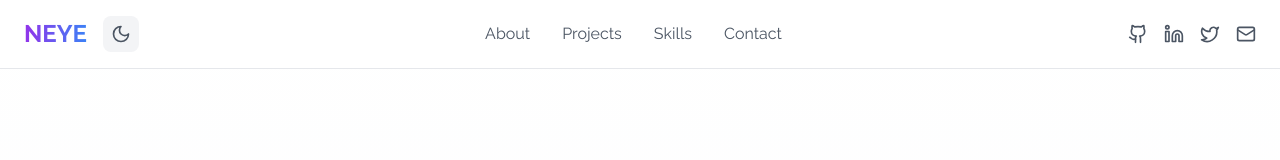
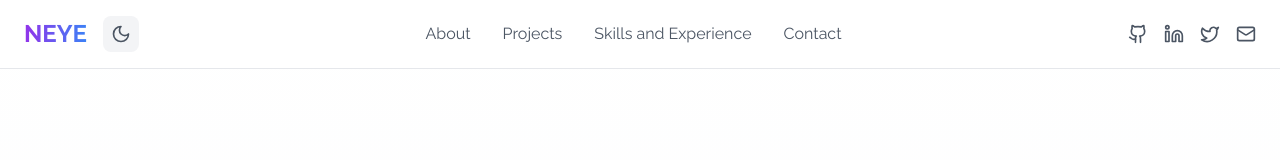
Before and after one commit to neyeah/My_Website, a React (Create React App) app: page / in a window 1280 px wide. Shown: the top 160 px of the page. Built offline with nearby package versions, Linux system fonts and the light colour scheme.

Commit message:
Skills Update

```diff
--- a/src/App.js
+++ b/src/App.js
@@ -5,6 +5,7 @@ import Projects from './components/Projects';
 import Skills from './components/SkillsAndExperience';
 import Contact from './components/Contact';
 import { ThemeProvider } from './context/ThemeContext';
+import SkillsAndExperience from './components/SkillsAndExperience';
 
 function App() {
   return (
@@ -14,7 +15,7 @@ function App() {
         <main>
           <Hero />
           <Projects />
-          <Skills />
+          <SkillsAndExperience />
           <Contact />
         </main>
         <footer className="bg-gray-50 dark:bg-gray-800 py-8">
--- a/src/components/Header.js
+++ b/src/components/Header.js
@@ -32,7 +32,7 @@ export default function Header() {
         <div className="hidden md:flex items-center space-x-8 mx-auto">
           <NavLink href="#about">About</NavLink>
           <NavLink href="#projects">Projects</NavLink>
-          <NavLink href="#skills">Skills</NavLink>
+          <NavLink href="#skills-experience">Skills and Experience</NavLink>
           <NavLink href="#contact">Contact</NavLink>
         </div>
 
@@ -66,7 +66,7 @@ export default function Header() {
           <div className="container mx-auto px-6 py-4 space-y-4">
             <NavLink href="#about" onClick={() => setMenuOpen(false)}>About</NavLink>
             <NavLink href="#projects" onClick={() => setMenuOpen(false)}>Projects</NavLink>
-            <NavLink href="#skills" onClick={() => setMenuOpen(false)}>Skills</NavLink>
+            <NavLink href="#skills-experience" onClick={() => setMenuOpen(false)}>Skills</NavLink>
             <NavLink href="#contact" onClick={() => setMenuOpen(false)}>Contact</NavLink>
             <div className="pt-4">
               <ThemeToggle />
```
